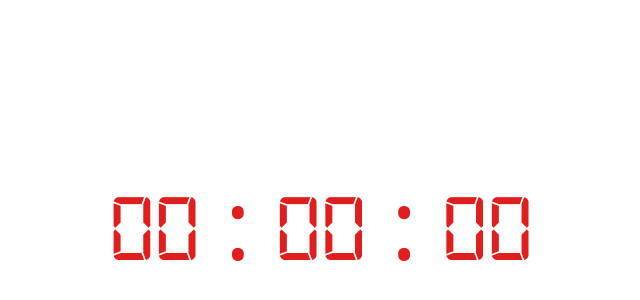
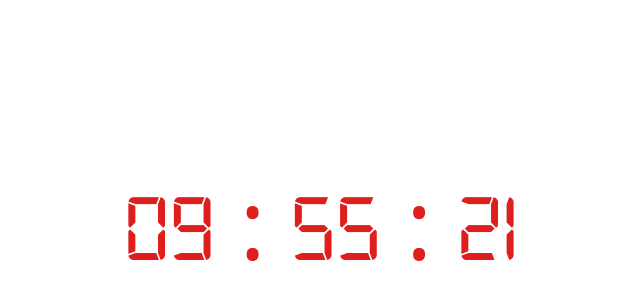
Before and after one commit to MoizAli3/digital-clock, a plain HTML site: page index.html in a window 1280 px wide. Shown: the part 180-480 px from the top of the page, without its empty margins (319-959 px from the left). Drawn offline with nearby package versions, Linux system fonts and the light colour scheme.

Commit message:
add functionality

```diff
--- /dev/null
+++ b/app.js
@@ -0,0 +1,14 @@
+let hours = document.getElementById("hours");
+let minus = document.getElementById("minus");
+let second = document.getElementById("second");
+
+function updateTime() {
+  let d = new Date();
+  hours.innerText = String(d.getHours()).padStart(2, "0");
+  minus.innerText = String(d.getMinutes()).padStart(2, "0");
+  second.innerText = String(d.getSeconds()).padStart(2, "0");
+}
+
+updateTime();
+
+setInterval(updateTime, 1000);
--- a/index.html
+++ b/index.html
@@ -18,13 +18,16 @@
 <body>
     <div class="flex flex-row min-h-screen justify-center items-center bg-white">
         <p class="text-6xl sm:text-8xl text-[#DF1E1E] mx-1">
-            <span style="font-family:digital-clock-font;">00</span> <span>:</span>
-            <span style="font-family:digital-clock-font;">00</span>
+            <span id="hours" style="font-family:digital-clock-font;">00</span> <span>:</span>
+            <span id="minus" style="font-family:digital-clock-font;">00</span>
             <span>:</span>
-            <span style="font-family:digital-clock-font;">00</span>
+            <span id="second" style="font-family:digital-clock-font;">00</span>
         </p>
 
     </div>
+
+    <script src="app.js"></script>
+
 </body>
 
 </html>
```
